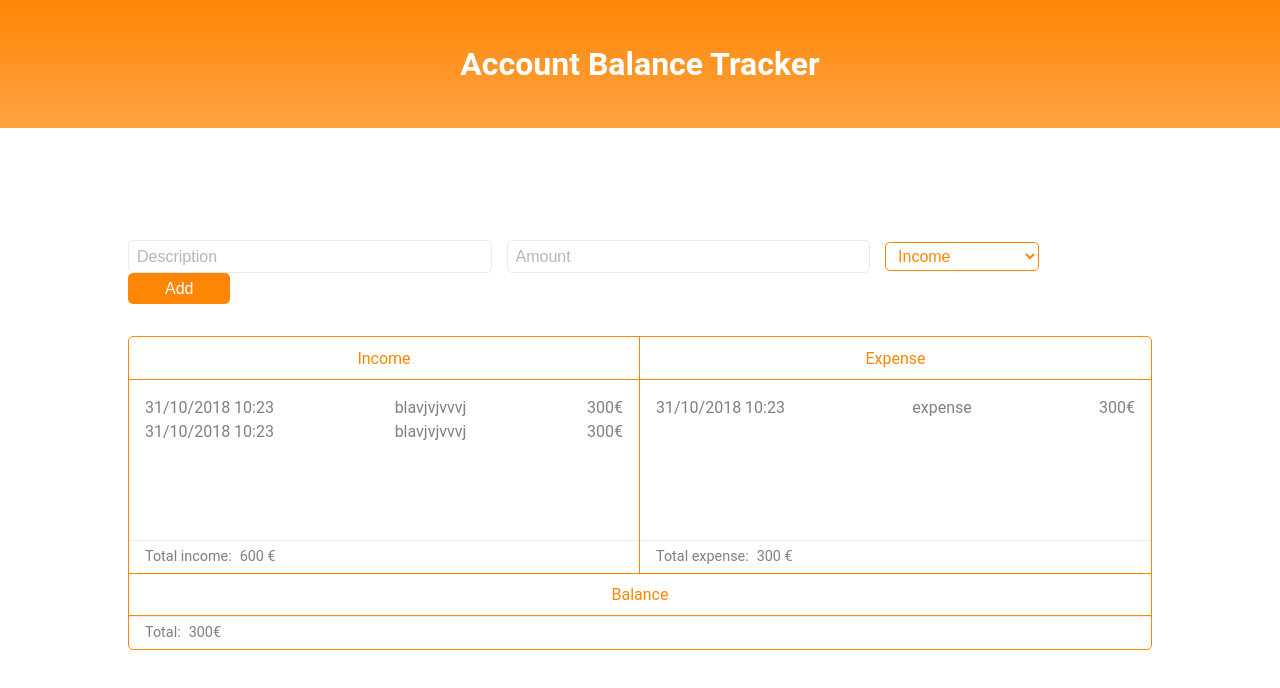
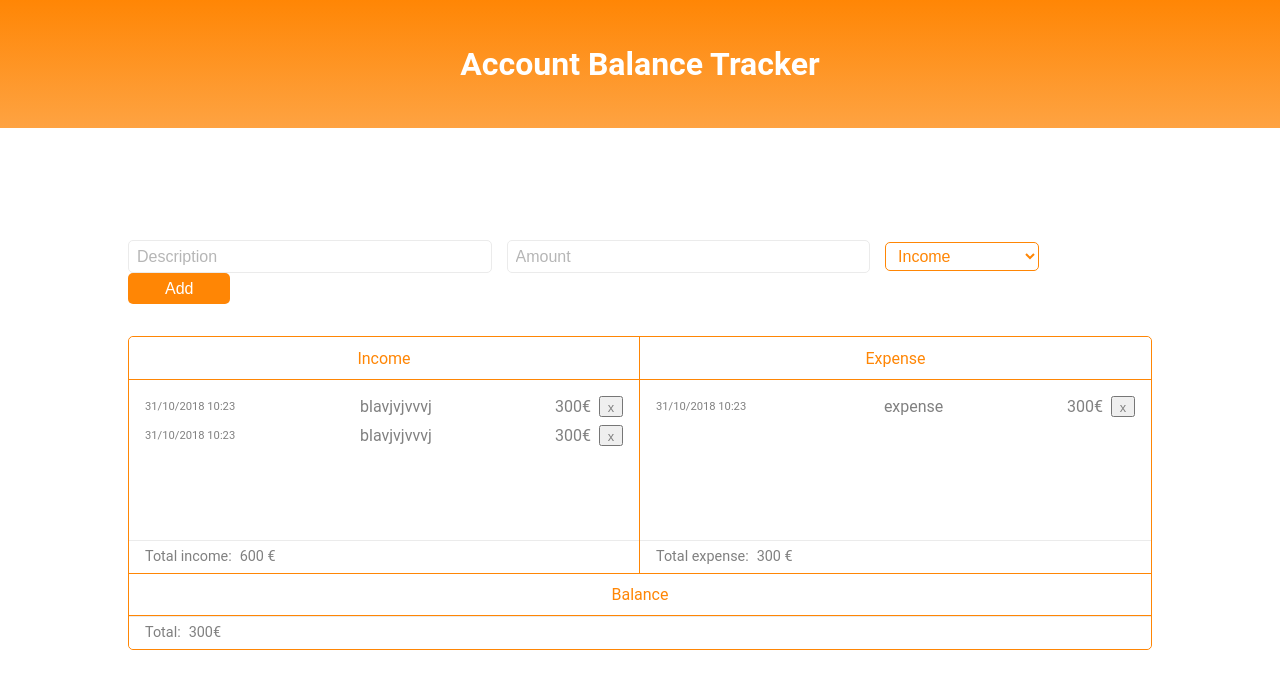
Before and after one commit to upretirachita/1.3.-Account-Balance-Tracker-React, a React (Create React App) app: page / in a window 1280 px wide. Shown: the top 688 px of the page. Built offline with nearby package versions, Linux system fonts and the light colour scheme.

Commit message:
Buttons delete individual entries

```diff
--- a/src/App.css
+++ b/src/App.css
@@ -51,7 +51,6 @@ input, #add, select {
   border-radius: 5px;
   border: none;
   outline: none;
-
 }
 
 #description, #amount {
@@ -60,7 +59,7 @@ input, #add, select {
 }
 
 .red {
-  border-color: red;
+  border: 1px solid red;
 }
 
 #add{
@@ -157,13 +156,59 @@ input, #add, select {
   border-bottom-right-radius: 5px;
 }
 
-.added{
+.added {
   line-height: 1.5rem;
+  height: 1.5rem;
   display: flex;
   justify-content: space-between;
-  align-items: baseline;
+  /* align-items: baseline; */
   color: gray;
+  margin-bottom: 5px;
+}
+
+.added span {
+  height: 100%;
+  line-height: 1.4rem;
+}
+
+.dateAndTime {
+  display: block;
+  width: 30%;
+  text-align: left;
+  font-size: .7rem;
+}
+
+#name {
+  display: block;
+  width: 30%;
+  overflow: hidden;
   text-align: right;
+  padding: 0 .5rem;
+}
+
+#amountSpan {
+  display: block;
+  width: 30%;
+  padding-left: .6rem;
+  text-align: right;
+  font-size: 1rem;
+}
+
+.delete {
+  outline: none;
+  margin: 0;
+  padding: 0;
+  height: 1.3rem;
+  line-height: 1.3rem;
+  width: 1.5rem;
+  font-size: .8rem;
+  color:gray;
+}
+
+.delete img {
+  border: none;
+  height: .9rem;
+  width: .9rem;
 }
 
 #income::-webkit-scrollbar,  #expense::-webkit-scrollbar {
@@ -191,32 +236,6 @@ input, #add, select {
   font-size: 1rem;
 }
 
-
-.name {
-  width: 30%;
-  overflow: hidden;
-  text-align: left;
-  padding: 0 .5rem;
-  display: inline-block;
-  text-align: right;
-}
-
-.amountSpan {
-  width: 30%;
-  padding-left: .6rem;
-  display: inline-block;
-  text-align: right;
-  color: black;
-}
-
-#date {
-  font-size: .7rem;
-}
-
-#time {
-  width: 30%;
-  font-size: .7rem;
-}
 
 .total-container {
   background-color: white;
--- a/src/App.js
+++ b/src/App.js
@@ -24,16 +24,14 @@ function displayDateTime() {
   let year = date.getFullYear();
   let hour = numbersWithZero(date.getHours());
   let minutes = numbersWithZero(date.getMinutes());
-  let dat = `${day}/${month}/${year}`
-  let time = `${hour}:${minutes}`
   return `${day}/${month}/${year} ${hour}:${minutes}`
 }
 
 function userIdGenerator() {
-  var characters = '123456789ABCDEFGHIJKLMNOPQRSTUVWXYZ'
-  var id = '';
+  let characters = '123456789ABCDEFGHIJKLMNOPQRSTUVWXYZabcdefghijklmnopqrstuvwxyz'
+  let id = '';
   for (let i = 0; i < 7; i++) {
-    var random = Math.floor(Math.random() * 35);
+    let random = Math.floor(Math.random() * 61);
     id = id.concat(characters.charAt(random));
   }
   return id
@@ -54,7 +52,6 @@ class App extends Component {
     descrInputClass: 'default',
     amntInputClass: 'default'
   })
-
   setDescription = (e) => {
     this.setState({
       description: e.target.value,
@@ -81,14 +78,15 @@ class App extends Component {
   }
   addEntry = () => {
     if(this.state.incomeOrExpense === 'income' && this.state.amount !== '' && this.state.description !== ''){
-
+      const newId = userIdGenerator();
       this.setState(
         {income:
           [...this.state.income,
             {description: this.state.description,
             amount: this.state.amount,
             time:displayDateTime(),
-            id: userIdGenerator()}],
+            id: newId
+          }],
           amount: '',
           description:'',
           totalIncome: this.state.totalIncome + parseInt(this.state.amount),
@@ -102,7 +100,8 @@ class App extends Component {
           {description: this.state.description,
           amount: this.state.amount,
           time:displayDateTime(),
-          id: userIdGenerator()}],
+          id: userIdGenerator()
+        }],
         amount: '',
         description:'',
         totalExpense: this.state.totalExpense + parseInt(this.state.amount),
@@ -128,7 +127,22 @@ class App extends Component {
         descrInputClass: 'red'});
     }
   }
-
+  deleteEntryincome = (e) => {
+    let newIncome = this.state.income.filter(income => {
+        if(!income.id.includes(e.target.value)){
+          return income
+        }
+    })
+    this.setState({income: newIncome})
+  }
+  deleteEntryexpense = (e) => {
+    let newExpense = this.state.expense.filter(expense => {
+        if(!expense.id.includes(e.target.value)){
+          return expense
+        }
+    })
+    this.setState({expense: newExpense})
+  }
   render() {
     return (
       <div className="App">
@@ -151,6 +165,7 @@ class App extends Component {
           total='Total income:'
           totalAmount= {this.state.totalIncome}
           data = {this.state.income}
+          funct1 = {this.deleteEntryincome}
           />
           <EntryContainer
           name= 'Expense'
@@ -158,6 +173,7 @@ class App extends Component {
           total='Total expense:'
           totalAmount= {this.state.totalExpense}
           data = {this.state.expense}
+          funct1 = {this.deleteEntryexpense}
           />
           <div id="balance-container">
             <h3 id="h3-balance">Balance</h3>
--- /dev/null
+++ b/src/components/DeleteButton.js
@@ -0,0 +1,10 @@
+import React, {Component} from 'react';
+import trash from '../assets/trash.svg'
+
+const DeleteButton  = (props) => {
+    return (<button  className = 'delete' value = {props.value} onClick = {(e)=>{props.funct1(e)}}>x</button>);
+}
+
+export default DeleteButton;
+
+// <img src={trash}alt="trash-icon"/>
--- a/src/components/EntryContainer.js
+++ b/src/components/EntryContainer.js
@@ -1,11 +1,12 @@
 import React, { Component } from 'react';
+import DeleteButton from './DeleteButton';
 
 const EntryContainer = (props) => {
   return (
     <div className="entry-container" id={props.id + '-container'}>
       <h3 id={'h3-'+ props.id}>{props.name}</h3>
         <div id={props.id}>
-          {props.data.map(element => <div className='added'><span>{element.time}</span> <span id='name'>{element.description}</span> <span id='amountSpan'>{element.amount}€</span></div>)}
+          {props.data.map(element => <div className='added'><span className='dateAndTime'>{element.time}</span> <span id='name'>{element.description}</span> <span id='amountSpan'>{element.amount}€</span><DeleteButton funct1 = {props.funct1} value = {element.id}/> </div>)}
         </div>
       <div className="total-container">
         <span>{props.total}</span>
```
Also changed, not shown: src/assets/trash.svg (added), 1 other file (tests, documents, lock files or other folders).
